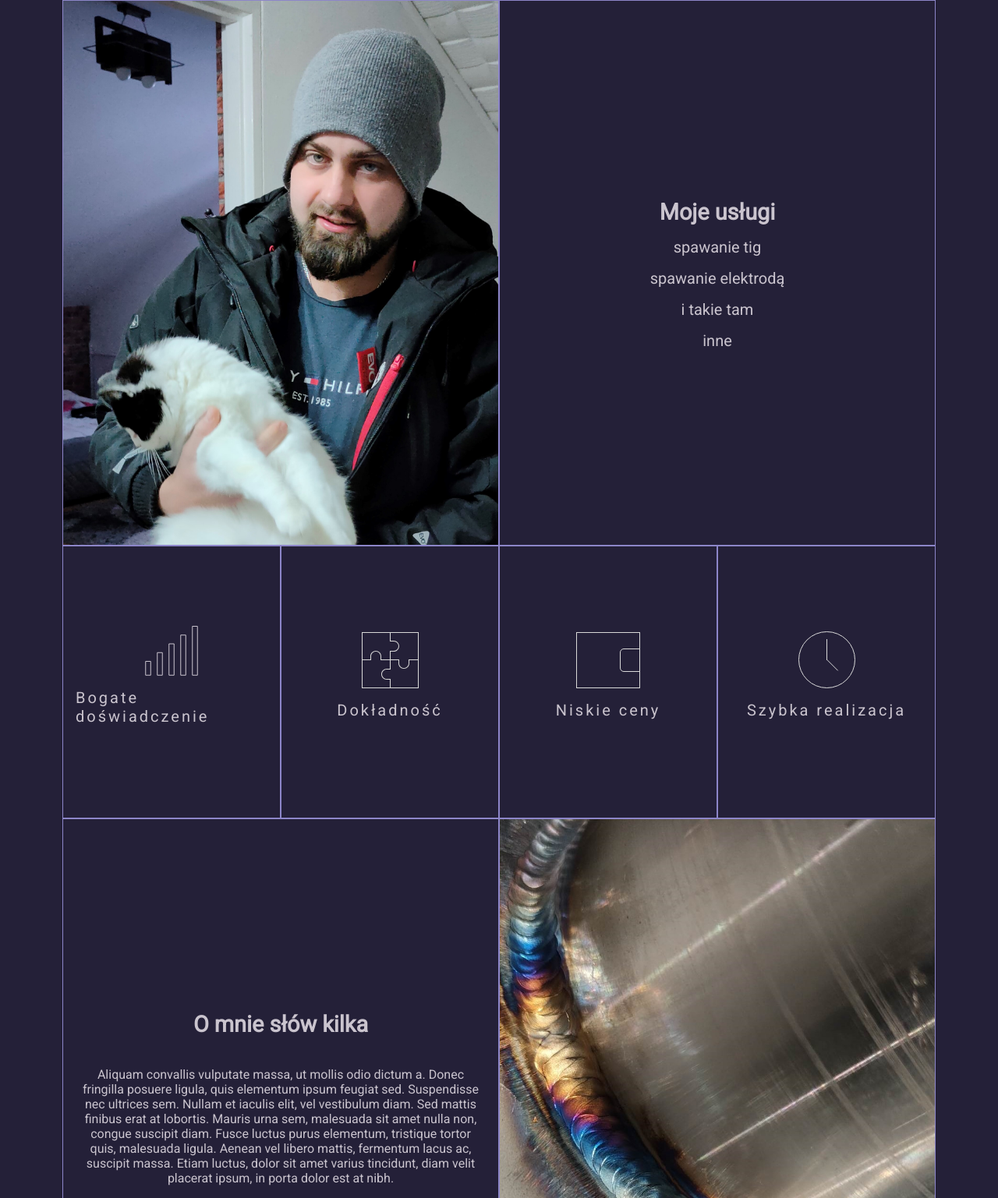
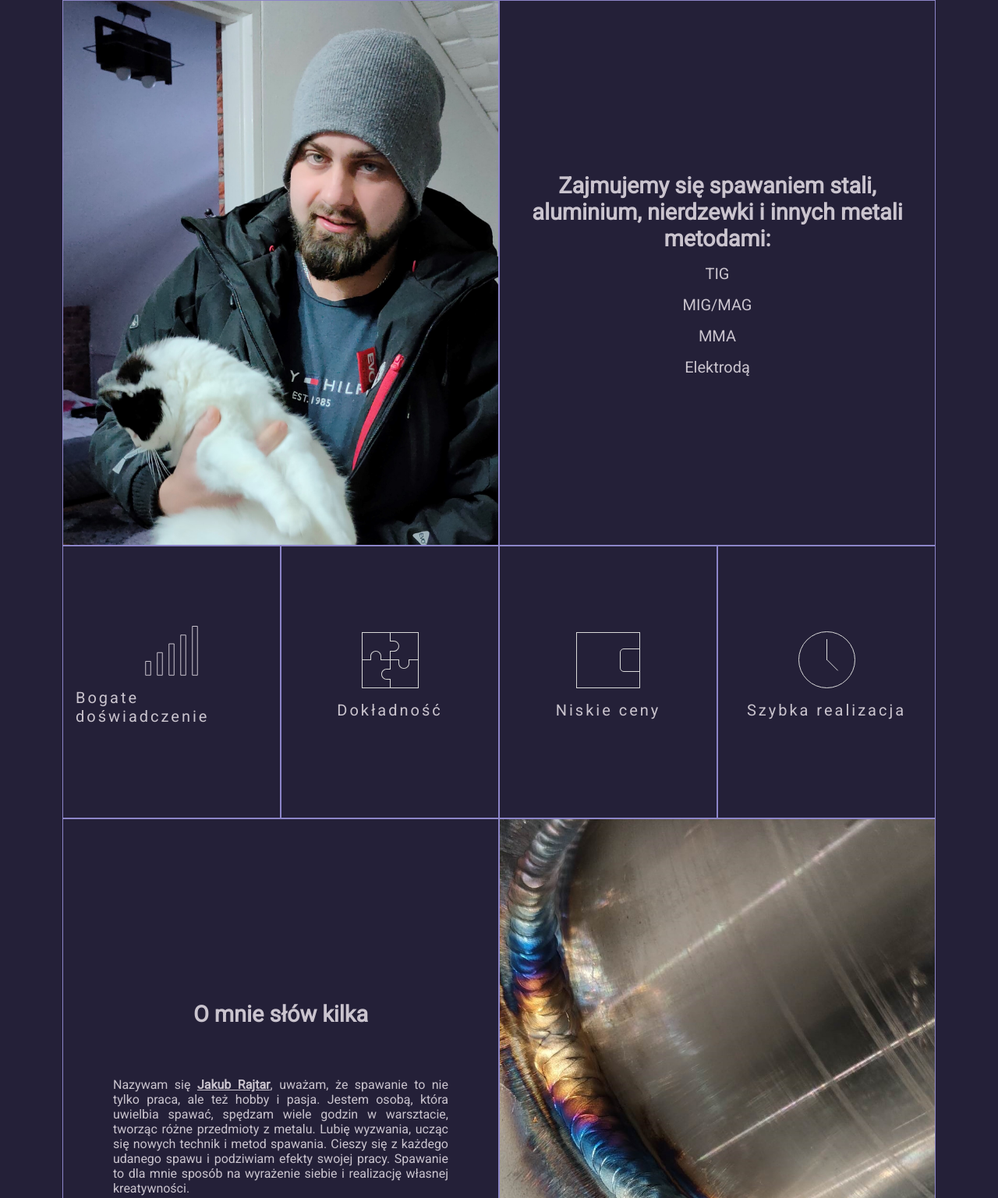
Before and after one commit to rajmac93/inox-tar_website, a plain HTML site: page index.html in a window 1280 px wide. Shown: the part 992-2529 px from the top of the page at 78% size. Drawn offline with Linux system fonts and the light colour scheme.

Commit message:
some true messages

```diff
--- a/index.html
+++ b/index.html
@@ -75,10 +75,16 @@
         </div>
         <div class="main--view__p">
           <p>
-            Lorem ipsum, dolor sit amet consectetur adipisicing elit. Fugit
-            omnis, sequi voluptatibus ullam, eius obcaecati quod perspiciatis,
-            ipsam totam debitis illum alias. Iusto aperiam omnis impedit
-            repellendus laborum accusantium earum.
+            <span class="brand__name">inox-tar</span> to firma jednoosobowa,
+            która oferuje usługi spawalnicze na najwyższym poziomie. Firma
+            powstała z miłości do spawania i chęci realizacji własnych pomysłów.
+            <br /><br />
+            Wykonujemy zlecenia na spawanie konstrukcji stalowych, balustrad,
+            ogrodzeń, mebli metalowych, elementów dekoracyjnych i innych. Nasze
+            prace cechuje wysoka jakość, precyzja i estetyka. Dbamy o
+            zadowolenie naszych klientów i dostosowujemy się do ich potrzeb i
+            oczekiwań. Spawanie to nasza pasja i spełnione marzenie. Zapraszamy
+            do współpracy!
           </p>
         </div>
       </section>
@@ -94,12 +100,17 @@
           />
         </div>
         <div class="about__tablet my__services">
-          <h2>Moje usługi</h2>
+          <h2>
+            Zajmujemy się spawaniem stali, aluminium, nierdzewki i innych metali
+            metodami:
+          </h2>
           <ul>
-            <li>spawanie tig</li>
-            <li>spawanie elektrodą</li>
-            <li>i takie tam</li>
-            <li>inne</li>
+            <!-- Zajmujemy się spawaniem stali, aluminium, nierdzewki i innych
+            metali, zarówno metodą TIG, MIG/MAG, jak i MMA. -->
+            <li>TIG</li>
+            <li>MIG/MAG</li>
+            <li>MMA</li>
+            <li>Elektrodą</li>
           </ul>
         </div>
         <hr />
@@ -133,15 +144,13 @@
         <div class="about__tablet fifth__element">
           <h3>O mnie słów kilka</h3>
           <p>
-            Aliquam convallis vulputate massa, ut mollis odio dictum a. Donec
-            fringilla posuere ligula, quis elementum ipsum feugiat sed.
-            Suspendisse nec ultrices sem. Nullam et iaculis elit, vel vestibulum
-            diam. Sed mattis finibus erat at lobortis. Mauris urna sem,
-            malesuada sit amet nulla non, congue suscipit diam. Fusce luctus
-            purus elementum, tristique tortor quis, malesuada ligula. Aenean vel
-            libero mattis, fermentum lacus ac, suscipit massa. Etiam luctus,
-            dolor sit amet varius tincidunt, diam velit placerat ipsum, in porta
-            dolor est at nibh.
+            Nazywam się <span class="brand__owner">Jakub Rajtar</span>, uważam,
+            że spawanie to nie tylko praca, ale też hobby i pasja. Jestem osobą,
+            która uwielbia spawać, spędzam wiele godzin w warsztacie, tworząc
+            różne przedmioty z metalu. Lubię wyzwania, ucząc się nowych technik
+            i metod spawania. Cieszy się z każdego udanego spawu i podziwiam
+            efekty swojej pracy. Spawanie to dla mnie sposób na wyrażenie siebie
+            i realizację własnej kreatywności.
           </p>
         </div>
       </section>
@@ -241,7 +250,11 @@
       </section>
     </footer>
     <div class="autor">
-      <p>Made with 💗 by<a href="https://github.com/rajmac93"> rajmac93</a></p>
+      <p>
+        Made with 💗 by<a href="https://github.com/rajmac93" target="_blank">
+          rajmac93</a
+        >
+      </p>
     </div>
     <script src="./scripts/script.js"></script>
   </body>
--- a/styles/styles.css
+++ b/styles/styles.css
@@ -161,7 +161,9 @@ h1 {
 .main--view__h1_brand {
   font-size: 4.5rem;
 }
-
+.brand__name {
+  text-transform: uppercase;
+}
 main {
   background-color: var(--primary-background);
 }
@@ -216,6 +218,7 @@ footer {
 .my__services > h2 {
   text-align: center;
   padding-top: 1.3rem;
+  margin: 0 2rem;
   font-size: 1.8rem;
 }
 
@@ -242,8 +245,12 @@ h3 {
 }
 h3,
 .fifth__element > p {
-  margin: 1.2rem;
-  text-align: center;
+  margin: 2rem 4rem;
+  text-align: justify;
+}
+.brand__owner {
+  font-weight: bold;
+  text-decoration: underline;
 }
 .last__element__tablet__pc {
   display: none;
```
